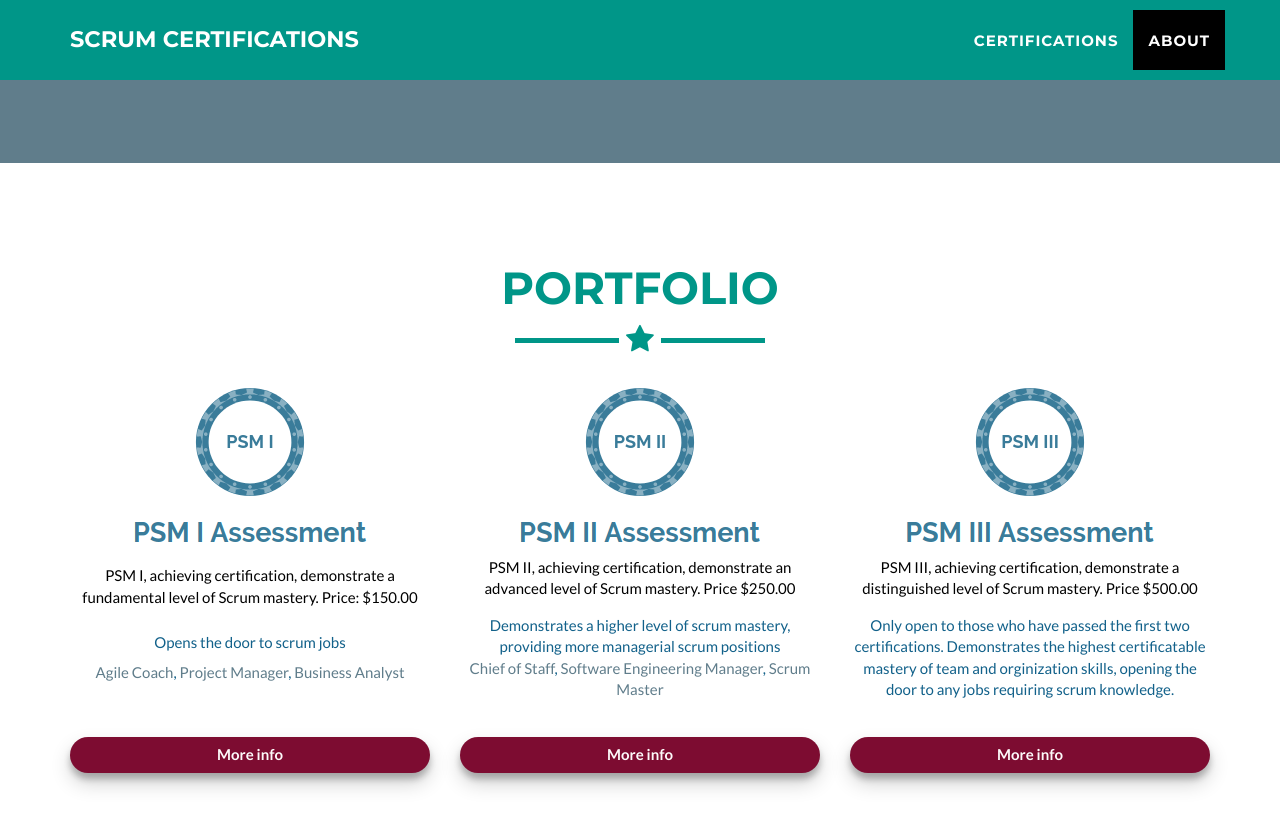
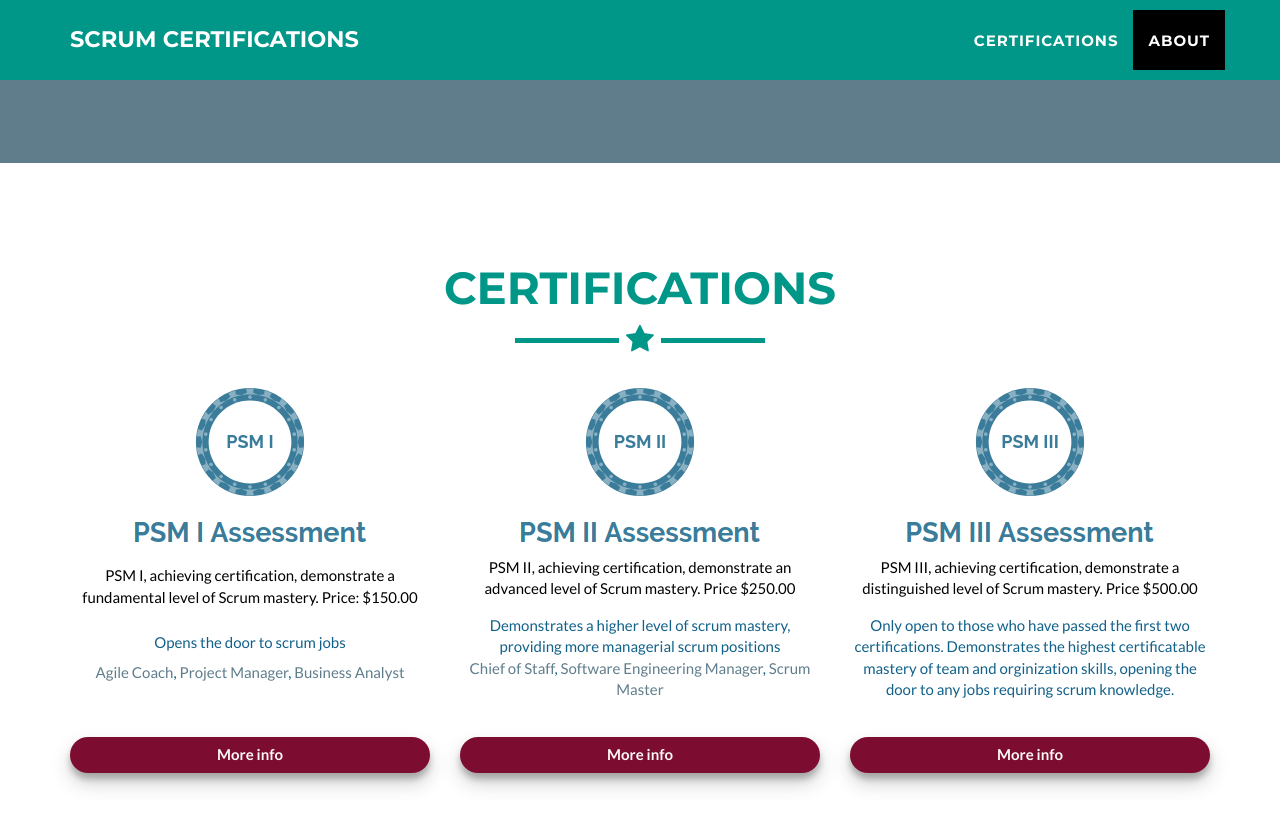
Before and after one commit to sali210/scrum-certsite, a Jekyll site: the page built from _posts/2014-07-18-project-1.markdown, in a window 1280 px wide and 900 px high, scrolled down 1107 px. Shown: the top 828 px of the window. Built offline with Jekyll 4.4.1, drawn with Linux system fonts in a browser that asks for light colours.

Commit message:
changed the name

```diff
--- a/_includes/portfolio_grid.html
+++ b/_includes/portfolio_grid.html
@@ -4,7 +4,7 @@
         <div class="container">
             <div class="row">
                 <div class="col-lg-12 text-center">
-                    <h2>Portfolio</h2>
+                    <h2>Certifications</h2>
                     <hr class="star-primary">
                 </div>
             </div>
```
Also changed, not shown: 1 other file.
